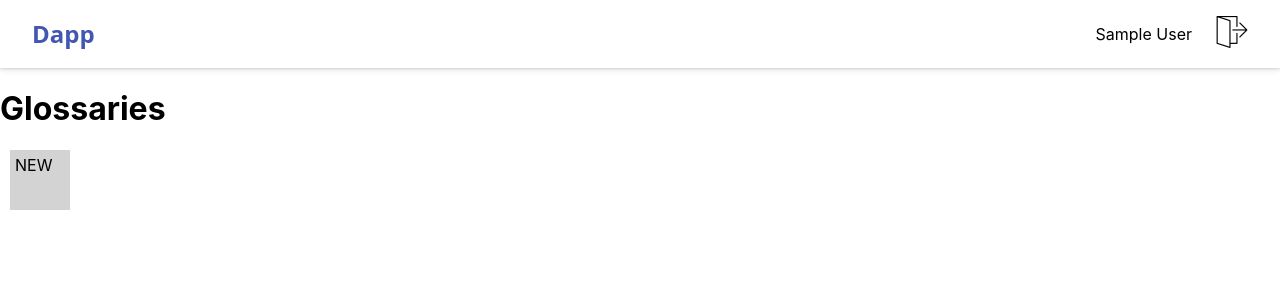
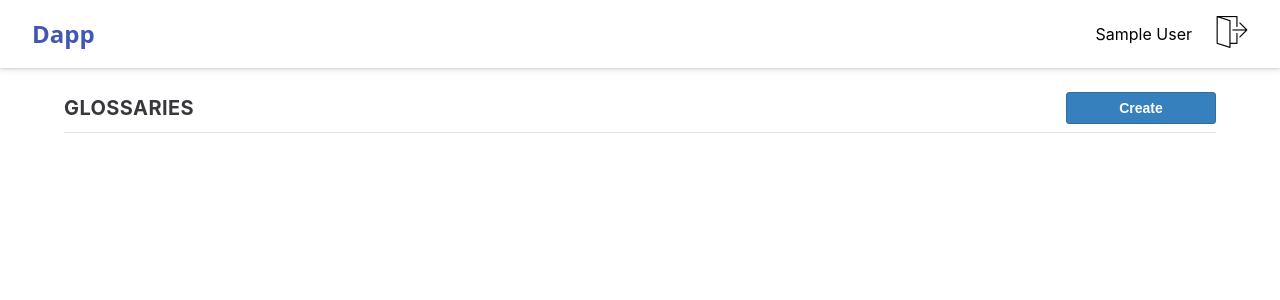
Before and after one commit to obabichev/deutsch-web, a React app: page / in a window 1280 px wide. Shown: the top 300 px of the page. Built offline with nearby package versions, Linux system fonts and the light colour scheme; no server answers; sample sign-in values are in the browser's storage.

Commit message:
header on glossaries list screen

```diff
--- /dev/null
+++ b/src/glossaries/components/GlossariesListComponent.css
@@ -0,0 +1,31 @@
+.glossaries-container {
+    margin: 16px 64px;
+}
+
+.glossaries-list-title {
+    font-size: 20px;
+    font-weight: 700;
+    letter-spacing: .4px;
+    color: #37383c;
+    text-transform: uppercase;
+}
+
+.glossaries-create-button {
+    width: 150px;
+}
+
+.glossaries-header-container {
+    border-bottom: 1px solid rgba(0,0,0,.1);
+    display: flex;
+    flex-direction: row;
+    align-items: center;
+    height: 48px;
+}
+
+.glossaries-header-delimiter {
+    flex: 1
+}
+
+.glossaries-content-container {
+    margin-top: 16px;
+}
--- a/src/glossaries/components/GlossariesListComponent.js
+++ b/src/glossaries/components/GlossariesListComponent.js
@@ -1,6 +1,8 @@
 import React, {Component} from 'react';
 import {history} from '../../helpers/history';
 import {GlossaryCardComponent} from './GlossaryCardComponent';
+import './GlossariesListComponent.css';
+import {Button} from '../../core/components/Button';
 
 export class GlossariesListComponent extends Component {
 
@@ -10,16 +12,26 @@ export class GlossariesListComponent extends Component {
     }
 
     render() {
-        return <div>
-            <h1>Glossaries</h1>
-            <div style={{width: 50, height: 50, backgroundColor: 'lightgray', margin: '10px', padding: '5px'}}
-                 onClick={() => this.props.createGlossary('Unknown')}>
-                NEW
+        return <div className="glossaries-container">
+            {this.renderGlossariesHeader()}
+            <div className="glossaries-content-container">
+                {this.renderGlossaries()}
             </div>
-
-            {this.renderGlossaries()}
         </div>;
     }
+
+    renderGlossariesHeader = () => {
+        return <div className="glossaries-header-container">
+            <h2 className="glossaries-list-title">Glossaries</h2>
+            <div className="glossaries-header-delimiter"/>
+            <div className="glossaries-create-button">
+                <Button
+                    title="Create"
+                    onClick={() => this.props.createGlossary('Unknown')}
+                    blue/>
+            </div>
+        </div>;
+    };
 
     onGlossaryClick = glossaryId => () => {
         history.push(`/glossary/${glossaryId}/`);
@@ -46,11 +58,5 @@ export class GlossariesListComponent extends Component {
             onClick={this.onGlossaryClick(glossary.id)}
             onDeleteClick={this.onDeleteClick(glossary.id)}
             onLearnClick={this.onLearnClick(glossary.id)}/>
-        // return <div style={{backgroundColor: 'lightgray', margin: '10px', padding: '5px'}}
-        //             key={glossary.id}
-        //             onClick={this.onGlossaryClick(glossary.id)}>
-        //     <p>{glossary.title}</p>
-        //     <p>Terms: {glossary.cards.length}</p>
-        // </div>;
     };
 }
--- a/src/glossaries/components/GlossaryCardComponent.css
+++ b/src/glossaries/components/GlossaryCardComponent.css
@@ -10,7 +10,7 @@
     border-radius: 8px;
     background-color: #fff;
     color: #434343;
-    margin-bottom: 35px;
+    margin-bottom: 16px;
     overflow: hidden;
     text-decoration: none;
     outline: 0;
```
